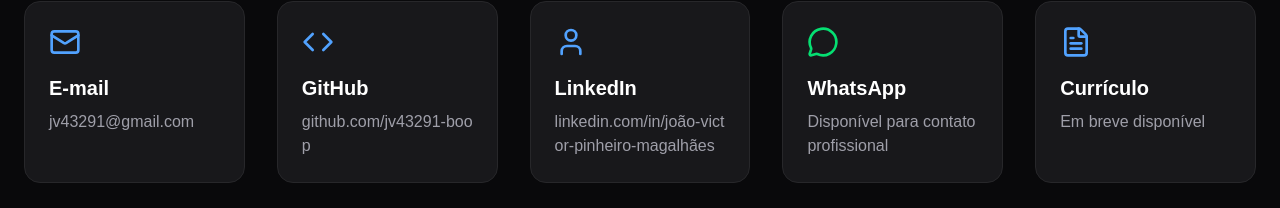
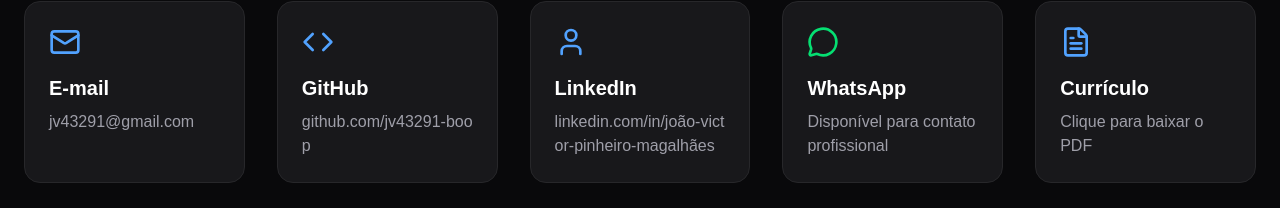
Before and after one commit to jv43291-boop/atlas, a Next.js app: page / in a window 1280 px wide. Shown: the part 3607-3815 px from the top of the page. Built offline with nearby package versions, Linux system fonts and the light colour scheme.

Commit message:
feat: adicionar curriculo em PDF ao portifolio

```diff
--- a/components/sections/Contact.tsx
+++ b/components/sections/Contact.tsx
@@ -91,7 +91,8 @@
 
           {/* Currículo */}
 <a
-            href="#"
+  href="/curriculo/Joao_Victor_Pinheiro_Magalhaes_CV.pdf"
+  download
   className="rounded-2xl border border-zinc-800 bg-zinc-900 p-6 transition-all duration-300 hover:-translate-y-1 hover:border-blue-500 hover:shadow-xl hover:shadow-blue-500/20"
 >
   <FileText className="mb-4 text-blue-400" size={32} />
@@ -101,7 +102,7 @@
   </h3>
 
   <p className="mt-2 text-zinc-400">
-              Em breve disponível
+    Clique para baixar o PDF
   </p>
 </a>
 
```
Also changed, not shown: 1 other file (tests, documents, lock files or other folders). Lines whose indentation alone changed are shown as unchanged.
